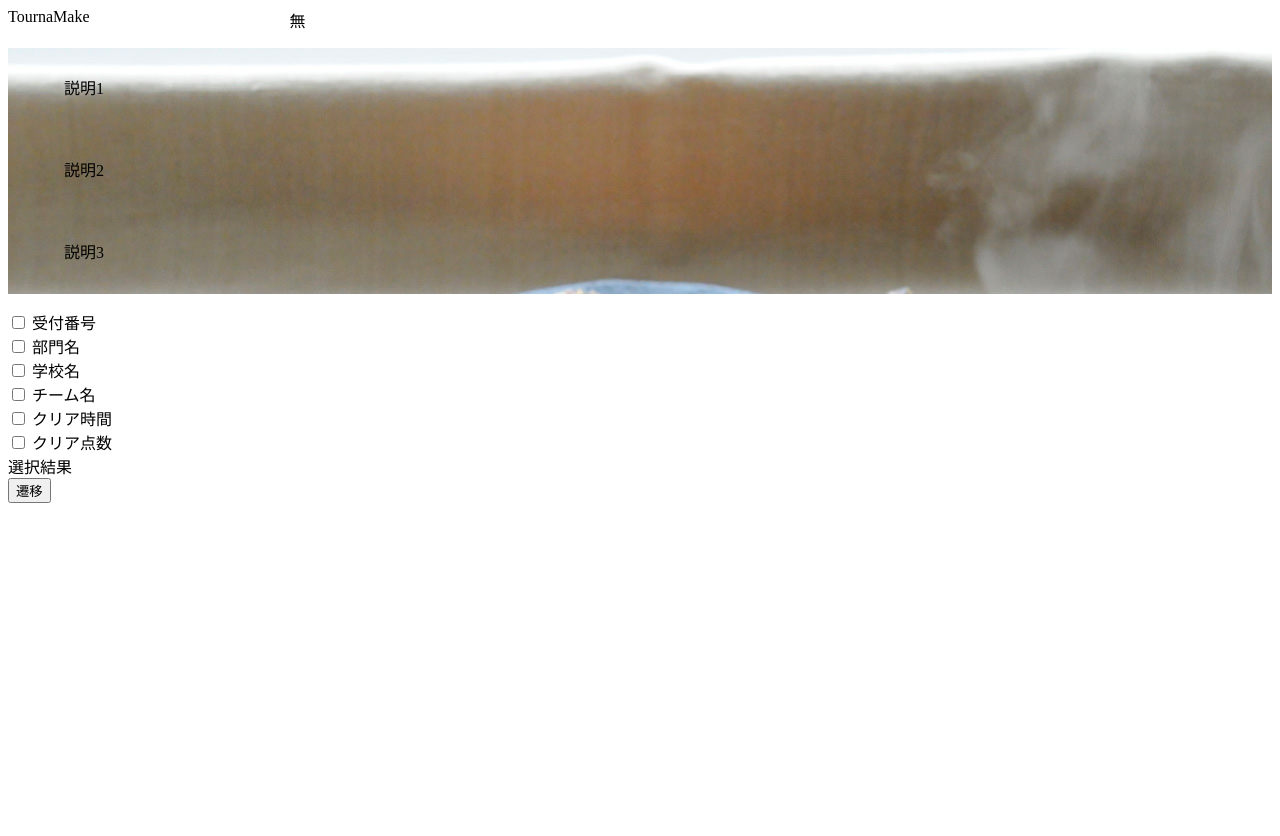
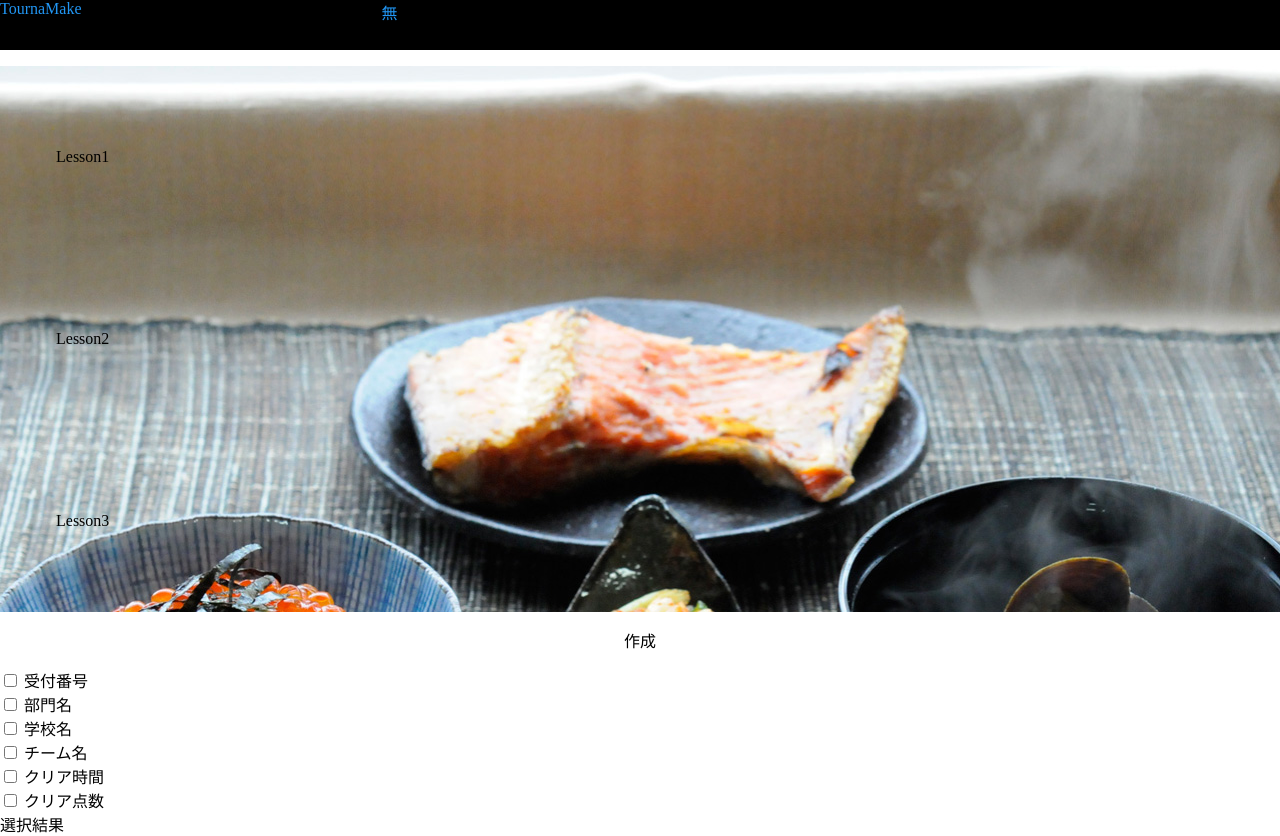
Before and after one commit to hiroshungo/tournament_record, a Django app: page /tournament/ in a window 1280 px wide. Before the commit the page ends 503 px from the top, so only its background shows below. Run offline with Django 3.2, Linux system fonts and the light colour scheme.

Commit message:
css変更

```diff
--- a/tournament/static/css/style.css
+++ b/tournament/static/css/style.css
@@ -1,34 +1,58 @@
-
+p1{
+  color: #2196F3;
+}
+p2{
+  color: #2196F3;
+}
+body{
+  margin: 0;
+  padding: 0;
+}
 .tournament {
     display:block;
+
   }
 .cover{
   display:flex;
+  height:50px;
+  background-color:rgb(0, 0, 0);
 }
 
 p2{
-  padding:0 200px;
+  padding:0 300px;
   text-align: center;
 }
 .explanation_name{
   display:block;
-  line-height:50px;
-  padding:1em
+  line-height:150px;
+  padding:1em;
 }
 .list-app{
-  background-image: url("/static/images/aa.jpg");
   background-size: cover;
+  height: 300px;
+
+
+
 
 }
 .explanation {
   background-image: url("/static/images/aa.jpg");
+  background-size: cover;
+
+
 }
 #app.bg1 {
   background-image: url("/static/images/car1.jpeg");
+  background-size: cover;
 }
 #app.bg2 {
-  background-image: url("/static/images/car1.jpeg");
+  background-image: url("/static/images/img0001.jpeg");
+  background-size: cover;
 }
 #app.bg3 {
   background-image: url("/static/images/car1.jpeg");
+  background-size: cover;
 }
+.creation{
+  text-align: center;
+}
--- a/tournament/templates/tournament/index.html
+++ b/tournament/templates/tournament/index.html
@@ -11,13 +11,20 @@
         <div class= "cover">
             <p1>TournaMake</p1>
             <p2>無</p2>
+            <p3></p3>
+            <p4></p4>
         </div>
         <div class="explanation" id="app">
             <ul class="list" id = "list-app" >
-                <li class="explanation_name" data-target="bg1">説明1</li>
-                <li class="explanation_name" data-target="bg2">説明2</li>
-                <li class="explanation_name" data-target="bg3">説明3</li>
+                <li class="explanation_name" data-target="bg1">Lesson1</li>
+                <li class="explanation_name" data-target="bg2">Lesson2</li>
+                <li class="explanation_name" data-target="bg3">Lesson3</li>
             </ul>
+        </div>
+        <div class = "creation_title">
+            <p class = "creation">
+                作成
+            </p>
         </div>
         <div class = contents>
             <label class="tournament">
@@ -103,7 +110,7 @@
                 <input type="number">
             </div>
         </div>
-        <button onclick="location.href='/template/tournament/show.html'">遷移</button>
+
 
 
 
```
Also changed, not shown: tournament/static/images/img0001.jpeg (added).
